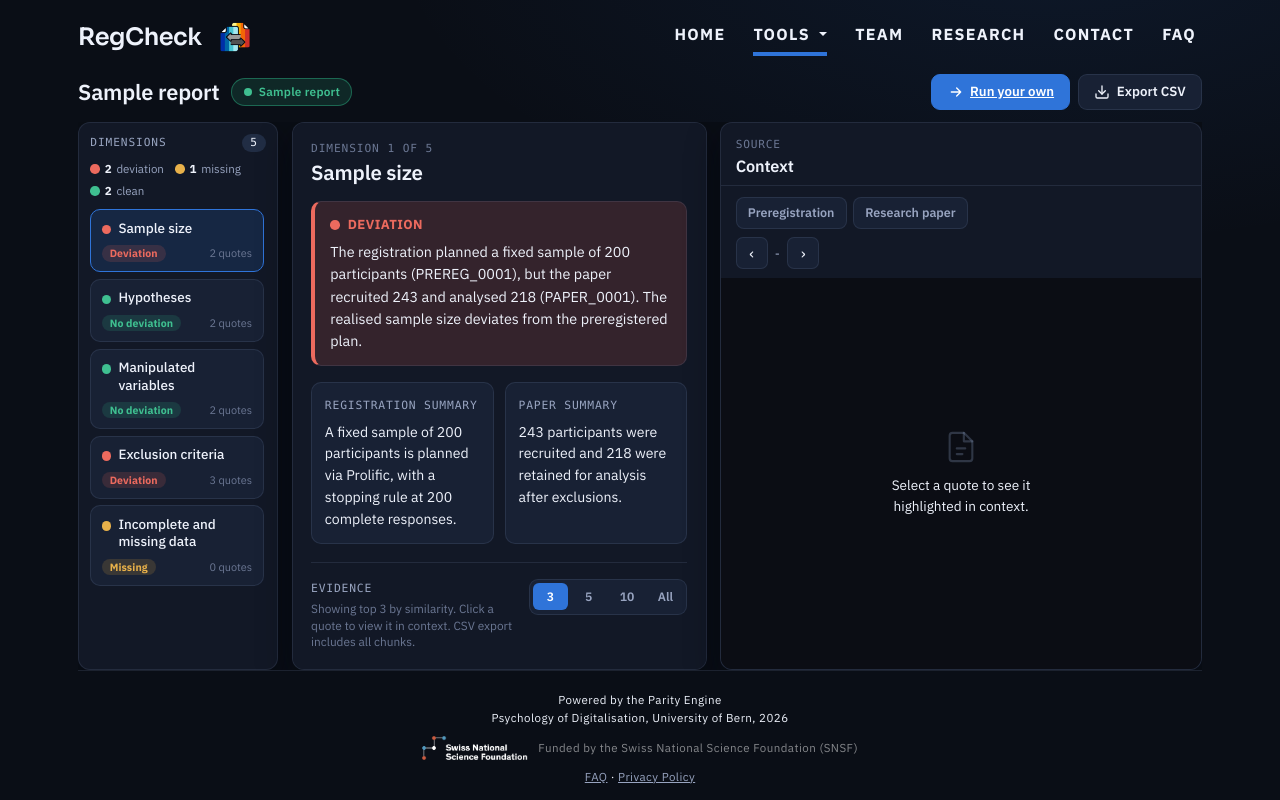
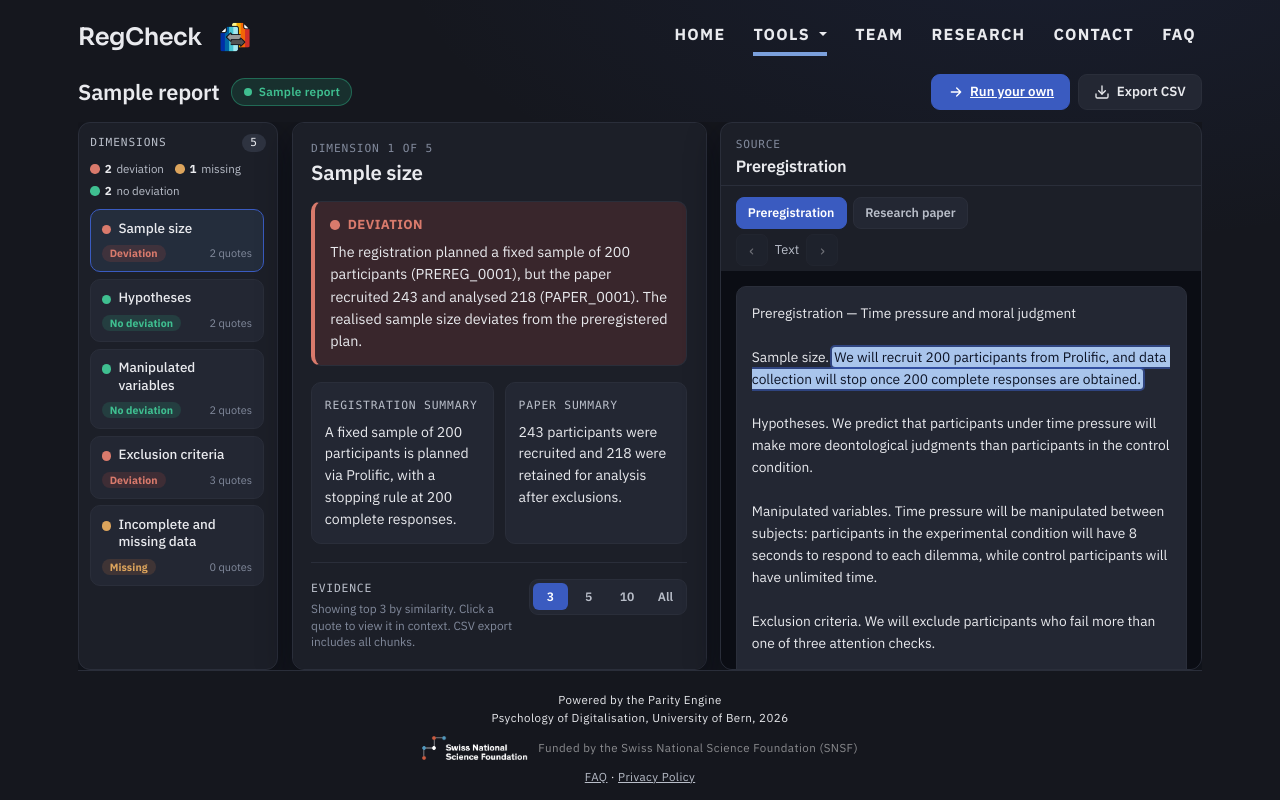
Before and after one commit to JamieCummins/regcheck, a FastAPI app: page /demo in a window 1280 px wide. Run offline with FastAPI, Linux system fonts and the light colour scheme; parts of the project's set-up code (start-up, migrations or seed data) failed here and were passed over; some libraries are stand-ins or nearby versions; some web fonts are replaced.

Commit message:
update colour palette

```diff
--- a/static/css/custom-styles.css
+++ b/static/css/custom-styles.css
@@ -9,43 +9,44 @@
     --rc-font-display: 'IBM Plex Sans', -apple-system, BlinkMacSystemFont, 'Segoe UI', Roboto, sans-serif;
     --rc-font-mono: 'Spline Sans Mono', ui-monospace, SFMono-Regular, Menlo, monospace;
     --rc-font-wordmark: 'Sora', 'IBM Plex Sans', sans-serif;
-    /* Surfaces — cool, navy-leaning dark */
-    --rc-bg: #0a0e16;
-    --rc-surface: #121826;
-    --rc-surface-2: #182134;
-    --rc-surface-3: #212d44;
-    --rc-panel: #121826;
+    /* Surfaces — RegCheck palette (logo study X1), dark */
+    --rc-bg: #15171E;
+    --rc-surface: #1C1F28;
+    --rc-surface-2: #232733;
+    --rc-surface-3: #2E3340;
+    --rc-panel: #1C1F28;
     /* Borders */
-    --rc-border: rgba(150, 173, 214, 0.13);
-    --rc-border-strong: rgba(150, 173, 214, 0.26);
+    --rc-border: #2A2E3A;
+    --rc-border-strong: #333845;
     /* Text */
-    --rc-text: #eef2fb;
-    --rc-muted: #98a4c0;
-    --rc-faint: #6b7793;
-    /* Brand accent — academic blue (from the RegCheck logo) */
-    --rc-accent: #2f74d9;
-    --rc-accent-strong: #4c8ce8;
-    --rc-accent-soft: rgba(47, 116, 217, 0.16);
-    --rc-accent-line: rgba(47, 116, 217, 0.45);
+    --rc-text: #E9EAEE;
+    --rc-muted: #B9BEC9;
+    --rc-faint: #828A9C;
+    /* Primary blue — dark fill (#3A5BC0) + light link/text (#7BA0DC) */
+    --rc-accent: #3A5BC0;
+    --rc-accent-hover: #4B6CCB;
+    --rc-accent-strong: #7BA0DC;
+    --rc-accent-soft: rgba(94, 146, 206, 0.12);
+    --rc-accent-line: rgba(123, 196, 220, 0.35);
     --rc-on-accent: #ffffff;
-    --rc-accent-blue: #2f74d9;
-    --rc-accent-blue-soft: #4c8ce8;
-    --rc-accent-teal: #2f74d9;
-    --rc-accent-teal-strong: #4c8ce8;
-    --rc-accent-red: #e2675c;
-    --rc-accent-red-soft: #ef8a80;
-    --rc-gradient-primary: linear-gradient(135deg, #2f74d9, #19a5c0);
-    --rc-gradient-secondary: linear-gradient(135deg, #e2675c, #e3a23e);
-    /* Semantic decision trio — logo-derived, distinct on dark */
-    --rc-flag: #ec6a5e;        /* deviation */
-    --rc-flag-bg: rgba(228, 96, 82, 0.16);
-    --rc-flag-border: rgba(228, 96, 82, 0.46);
-    --rc-ok: #3fbf90;          /* no deviation */
+    --rc-accent-blue: #A9C5EC;
+    --rc-accent-blue-soft: #7BA0DC;
+    --rc-accent-teal: #3A5BC0;
+    --rc-accent-teal-strong: #4B6CCB;
+    --rc-accent-red: #D97A6C;
+    --rc-accent-red-soft: #CF4E3E;
+    --rc-gradient-primary: linear-gradient(135deg, #3A5BC0, #4B6CCB);
+    --rc-gradient-secondary: linear-gradient(135deg, #CF4E3E, #DF7E44);
+    /* Semantic decision trio (verdicts) */
+    --rc-flag: #D97A6C;        /* deviation */
+    --rc-flag-bg: rgba(207, 78, 62, 0.16);
+    --rc-flag-border: rgba(207, 78, 62, 0.45);
+    --rc-ok: #3FBF90;          /* no deviation (green kept for clarity) */
     --rc-ok-bg: rgba(45, 178, 134, 0.16);
-    --rc-ok-border: rgba(45, 178, 134, 0.46);
-    --rc-warn: #e8b14a;        /* missing */
-    --rc-warn-bg: rgba(230, 170, 60, 0.16);
-    --rc-warn-border: rgba(230, 170, 60, 0.46);
+    --rc-ok-border: rgba(45, 178, 134, 0.45);
+    --rc-warn: #DCA45C;        /* missing / not stated */
+    --rc-warn-bg: rgba(223, 126, 68, 0.15);
+    --rc-warn-border: rgba(223, 126, 68, 0.45);
     /* Elevation */
     --rc-shadow-sm: 0 2px 8px rgba(2, 6, 16, 0.40);
     --rc-shadow-md: 0 14px 34px rgba(2, 6, 16, 0.46);
@@ -649,8 +650,8 @@ footer {
 .nav-link:hover,
 .nav-link:focus,
 .nav-masthead .active {
-    color: var(--rc-accent-teal) !important;
-    border-bottom-color: var(--rc-accent-teal) !important;
+    color: var(--rc-accent-strong) !important;
+    border-bottom-color: var(--rc-accent-strong) !important;
 }
 
 .navbar-dark .navbar-toggler {
@@ -678,7 +679,7 @@ footer {
 .dropdown-menu-dark .dropdown-item:hover,
 .dropdown-menu-dark .dropdown-item:focus {
     background: var(--rc-accent-soft);
-    color: var(--rc-accent-teal);
+    color: var(--rc-accent-strong);
 }
 
 .dropdown-item.active,
@@ -758,8 +759,8 @@ footer {
 
 .form-control:focus,
 .form-select:focus {
-    border-color: rgba(47, 116, 217, 0.6);
-    box-shadow: 0 0 0 0.18rem rgba(47, 116, 217, 0.22);
+    border-color: rgba(58, 91, 192, 0.6);
+    box-shadow: 0 0 0 0.18rem rgba(58, 91, 192, 0.22);
 }
 
 select.form-control,
@@ -806,5 +807,5 @@ body:not(.results-page) .table-responsive tbody + tbody {
 
 .footer-link:hover,
 .footer-link:focus {
-    color: var(--rc-accent-teal);
+    color: var(--rc-accent-strong);
 }
--- a/static/css/report.css
+++ b/static/css/report.css
@@ -13,7 +13,7 @@
 .report-page {
     min-height: 100dvh;
     background:
-        radial-gradient(1100px 520px at 82% -8%, rgba(47, 116, 217, 0.10), transparent 60%),
+        radial-gradient(1100px 520px at 82% -8%, rgba(58, 91, 192, 0.10), transparent 60%),
         var(--rc-bg) !important;
     color: var(--rc-text);
     text-align: left;
@@ -903,7 +909,13 @@
     background: var(--report-highlight);
     padding: 0.05rem 0.12rem;
     border-radius: 3px;
-    box-shadow: 0 0 0 2px rgba(47, 116, 217, 0.55);
+    box-shadow: 0 0 0 2px rgba(58, 91, 192, 0.55);
+}
+
+/* Registration source: blue highlight to match the REGISTRATION column. */
+.source-text.is-reg mark {
+    color: #0d1426;
+    background: #A9C5EC;
 }
 
 /* Toast --------------------------------------------------------------------- */
--- a/static/js/report.js
+++ b/static/js/report.js
@@ -158,11 +158,9 @@
         }
         if (!text || !els.logList || text === state.logSeen) return;
         state.logSeen = text;
-        const li = document.createElement("li");
         const time = new Date().toLocaleTimeString([], { hour: "2-digit", minute: "2-digit", second: "2-digit" });
-        li.innerHTML = `<time>${escapeHtml(time)}</time><span>${escapeHtml(text)}</span>`;
-        els.logList.appendChild(li);
-        els.logList.scrollTop = els.logList.scrollHeight;
+        // Single line: the latest status replaces the previous one.
+        els.logList.innerHTML = `<li><time>${escapeHtml(time)}</time><span>${escapeHtml(text)}</span></li>`;
         if (els.log) els.log.classList.remove("d-none");
     }
 
@@ -203,7 +201,7 @@
         const segments = [
             { tone: "flag", value: counts.flag, label: "deviation" },
             { tone: "warn", value: counts.warn, label: "missing" },
-            { tone: "ok", value: counts.ok, label: "clean" },
+            { tone: "ok", value: counts.ok, label: "no deviation" },
         ].filter((segment) => segment.value > 0);
         els.railSummary.innerHTML = segments.map((segment) => `
             <span class="rail-summary__item rail-summary__item--${segment.tone}">
@@ -241,6 +239,7 @@
                 render();
                 const detail = document.querySelector(".report-detail");
                 if (detail) detail.scrollTop = 0;
+                autoShowTopEvidence();
             });
             els.list.appendChild(button);
         });
@@ -384,7 +383,8 @@
         return chunk.locations.find((location) => location.kind === kind) || null;
     }
 
-    function openEvidence(quote) {
+    function openEvidence(quote, opts) {
+        opts = opts || {};
         const chunk = chunkForQuote(quote);
         state.activeEvidence = { quote, chunk };
         if (chunk && chunk.source_id) {
@@ -395,7 +395,30 @@
         renderDimensionDetail();
         renderSourceTabs();
         renderSourceViewer();
-        if (els.viewer) els.viewer.classList.add("is-open");
+        // Auto-flick (e.g. on dimension select) updates the docked pane but
+        // must not pop the mobile bottom-sheet open.
+        if (els.viewer && !opts.auto) els.viewer.classList.add("is-open");
+    }
+
+    // A source document is the "registration" if its chunks carry PREREG ids.
+    function isRegistrationSource(sourceId) {
+        if (!sourceId || !state.manifest || !state.manifest.chunks) return false;
+        return Object.values(state.manifest.chunks)
+            .some((c) => c.source_id === sourceId && /^PREREG/i.test(c.id || ""));
+    }
+
+    // On dimension select / load, pre-open the highest-similarity quote so the
+    // source pane flicks to the most relevant page automatically.
+    function autoShowTopEvidence() {
+        if (state.activeEvidence) return;
+        if (state.manifestUnavailable || !state.manifest) return;
+        const item = state.items[Math.min(state.activeIndex, state.items.length - 1)];
+        if (!item) return;
+        const quotes = parseQuotes(item.registration_content_quotes || "")
+            .concat(parseQuotes(item.paper_content_quotes || ""))
+            .filter((q) => chunkForQuote(q))
+            .sort((a, b) => (b.score || 0) - (a.score || 0));
+        if (quotes.length) openEvidence(quotes[0], { auto: true });
     }
 
     function renderUnavailableSourceState() {
@@ -458,15 +481,24 @@
 
     function renderPdfSource(source, chunk) {
         const pageCount = source.page_count || (source.pages || []).length || 1;
-        if (!state.currentPage || state.currentPage < 1) state.currentPage = 1;
-        if (state.currentPage > pageCount) state.currentPage = pageCount;
         const template = source.page_url_template || "";
-        const src = template.replace("{page_number}", String(state.currentPage));
-        const pageInfo = (source.pages || []).find((page) => page.page_number === state.currentPage) || {};
+        const isReg = isRegistrationSource(source.id);
+        const hlClass = "pdf-highlight" + (isReg ? " pdf-highlight--reg" : "");
         const highlightLocations = chunk && Array.isArray(chunk.locations)
-            ? chunk.locations.filter((location) => location.kind === "pdf" && location.page === state.currentPage)
+            ? chunk.locations.filter((location) => location.kind === "pdf")
             : [];
-        const highlights = highlightLocations.flatMap((location) => {
+        const targetPage = highlightLocations.length
+            ? highlightLocations[0].page
+            : Math.min(Math.max(state.currentPage || 1, 1), pageCount);
+
+        // Render every page stacked so the source can be scrolled continuously.
+        let html = "";
+        for (let page = 1; page <= pageCount; page += 1) {
+            const src = template.replace("{page_number}", String(page));
+            const pageInfo = (source.pages || []).find((p) => p.page_number === page) || {};
+            const highlights = highlightLocations
+                .filter((location) => location.page === page)
+                .flatMap((location) => {
                     const width = location.page_width || pageInfo.width || 1;
                     const height = location.page_height || pageInfo.height || 1;
                     return (location.rects || []).map((rect) => {
@@ -474,25 +506,28 @@
                         const top = (rect.y0 / height) * 100;
                         const rectWidth = ((rect.x1 - rect.x0) / width) * 100;
                         const rectHeight = ((rect.y1 - rect.y0) / height) * 100;
-                return `<span class="pdf-highlight" style="left:${left}%; top:${top}%; width:${rectWidth}%; height:${rectHeight}%;"></span>`;
+                        return `<span class="${hlClass} is-active" style="left:${left}%; top:${top}%; width:${rectWidth}%; height:${rectHeight}%;"></span>`;
                     });
                 }).join("");
-        els.pageLabel.textContent = `${state.currentPage} / ${pageCount}`;
-        els.prevPage.disabled = state.currentPage <= 1;
-        els.nextPage.disabled = state.currentPage >= pageCount;
-        els.sourceCanvas.innerHTML = `
-            <div class="pdf-stage">
-                <img src="${escapeHtml(src)}" alt="${escapeHtml(source.label || "PDF page")}">
-                ${highlights}
-            </div>
-        `;
-        const firstHighlight = els.sourceCanvas.querySelector(".pdf-highlight");
-        if (firstHighlight) {
-            firstHighlight.classList.add("is-active");
+            html += `<div class="pdf-stage" data-page="${page}"><img src="${escapeHtml(src)}" alt="Page ${page}" loading="lazy">${highlights}</div>`;
+        }
+        els.sourceCanvas.innerHTML = html;
+        state.currentPage = targetPage;
+        els.pageLabel.textContent = `${targetPage} / ${pageCount}`;
+        els.prevPage.disabled = false;
+        els.nextPage.disabled = false;
+        // Flick to the page that holds the highlight (or the current page).
+        const targetEl = els.sourceCanvas.querySelector(`.pdf-stage[data-page="${targetPage}"]`);
+        if (targetEl) {
             window.requestAnimationFrame(() => {
-                firstHighlight.scrollIntoView({ block: "center", behavior: "smooth" });
+                targetEl.scrollIntoView({ block: "start", behavior: "smooth" });
             });
         }
+    }
+
+    function scrollToPage(page) {
+        const stage = els.sourceCanvas && els.sourceCanvas.querySelector(`.pdf-stage[data-page="${page}"]`);
+        if (stage) stage.scrollIntoView({ block: "start", behavior: "smooth" });
     }
 
     async function renderTextSource(source, chunk) {
@@ -505,7 +540,8 @@
         els.pageLabel.textContent = source.kind === "json" ? "JSON" : "Text";
         els.prevPage.disabled = true;
         els.nextPage.disabled = true;
-        els.sourceCanvas.innerHTML = `<div class="source-text">${highlightText(text, start, end)}</div>`;
+        const regClass = isRegistrationSource(source.id) ? " is-reg" : "";
+        els.sourceCanvas.innerHTML = `<div class="source-text${regClass}">${highlightText(text, start, end)}</div>`;
         const mark = els.sourceCanvas.querySelector("mark");
         if (mark) {
             window.requestAnimationFrame(() => {
@@ -651,6 +687,7 @@
                 await loadManifest();
             }
             render();
+            autoShowTopEvidence();
             if (data.state === "SUCCESS" && els.log) {
                 els.log.classList.add("d-none");
             }
@@ -678,6 +715,7 @@
             setStatus("SUCCESS", "Sample report");
             if (els.statusText) els.statusText.textContent = "Sample report";
             render();
+            autoShowTopEvidence();
         } catch (_error) {
             setStatus("FAILURE", "Could not load the sample report");
         }
@@ -685,14 +723,29 @@
 
     if (els.prevPage) {
         els.prevPage.addEventListener("click", () => {
-            state.currentPage = Math.max(1, state.currentPage - 1);
-            renderSourceViewer();
+            state.currentPage = Math.max(1, (state.currentPage || 1) - 1);
+            scrollToPage(state.currentPage);
         });
     }
     if (els.nextPage) {
         els.nextPage.addEventListener("click", () => {
-            state.currentPage += 1;
-            renderSourceViewer();
+            const stages = els.sourceCanvas.querySelectorAll(".pdf-stage[data-page]");
+            const max = stages.length || ((state.currentPage || 1) + 1);
+            state.currentPage = Math.min(max, (state.currentPage || 1) + 1);
+            scrollToPage(state.currentPage);
+        });
+    }
+    if (els.sourceCanvas) {
+        els.sourceCanvas.addEventListener("scroll", () => {
+            const stages = els.sourceCanvas.querySelectorAll(".pdf-stage[data-page]");
+            if (!stages.length) return;
+            const canvasTop = els.sourceCanvas.getBoundingClientRect().top;
+            let current = 1;
+            stages.forEach((st) => {
+                if (st.getBoundingClientRect().top - canvasTop <= 80) current = Number(st.dataset.page);
+            });
+            state.currentPage = current;
+            els.pageLabel.textContent = `${current} / ${stages.length}`;
         });
     }
     if (els.closeViewer) {
--- a/templates/contact.html
+++ b/templates/contact.html
@@ -1,7 +1,7 @@
 <!doctype html>
 <html lang="en" data-bs-theme="dark">
 <head>
-    {% set static_version = '20260610-dim6' %}
+    {% set static_version = '20260611-palette' %}
     <meta charset="utf-8">
     <meta name="viewport" content="width=device-width, initial-scale=1">
     {% include '_partials/head_assets.html' %}
--- a/templates/demo.html
+++ b/templates/demo.html
@@ -1,7 +1,7 @@
 <!DOCTYPE html>
 <html lang="en" data-bs-theme="dark">
 <head>
-    {% set static_version = '20260610-dim6' %}
+    {% set static_version = '20260611-palette' %}
     {% include '_partials/head_assets.html' %}
     <meta http-equiv="Content-Type" content="text/html; charset=UTF-8" />
     <meta name="description" content="RegCheck is an AI tool to compare preregistrations with papers instantly."/>
--- a/templates/faq.html
+++ b/templates/faq.html
@@ -1,7 +1,7 @@
 <!doctype html>
 <html lang="en" data-bs-theme="dark">
 <head>
-    {% set static_version = '20260610-dim6' %}
+    {% set static_version = '20260611-palette' %}
     <meta charset="utf-8">
     <meta name="viewport" content="width=device-width, initial-scale=1">
     {% include '_partials/head_assets.html' %}
@@ -53,7 +53,7 @@
         color: var(--rc-accent-strong);
       }
       .faq-accordion .accordion-button:focus {
-        box-shadow: 0 0 0 0.18rem rgba(47, 116, 217, 0.25);
+        box-shadow: 0 0 0 0.18rem rgba(58, 91, 192, 0.25);
       }
       .faq-accordion .accordion-button:hover {
         background: var(--rc-surface-2);
--- a/templates/general_preregistration.html
+++ b/templates/general_preregistration.html
@@ -1,7 +1,7 @@
 <!doctype html>
 <html lang="en" class="h-100" data-bs-theme="dark">
 <head>
-    {% set static_version = '20260610-dim6' %}
+    {% set static_version = '20260611-palette' %}
     <meta charset="utf-8">
     <meta name="viewport" content="width=device-width, initial-scale=1">
     {% include '_partials/head_assets.html' %}
--- a/templates/index.html
+++ b/templates/index.html
@@ -1,7 +1,7 @@
 <!doctype html>
 <html lang="en" data-bs-theme="dark">
   <head>
-    {% set static_version = '20260610-dim6' %}
+    {% set static_version = '20260611-palette' %}
     <meta charset="utf-8">
     <meta name="viewport" content="width=device-width, initial-scale=1.0">
     {% include '_partials/head_assets.html' %}
@@ -18,7 +18,7 @@
     <style>
       .home-page {
         background:
-          radial-gradient(820px 460px at 50% -10%, rgba(47, 116, 217, 0.16), transparent 60%),
+          radial-gradient(820px 460px at 50% -10%, rgba(58, 91, 192, 0.16), transparent 60%),
           var(--rc-bg) !important;
       }
       .home-main {
--- a/templates/jobs.html
+++ b/templates/jobs.html
@@ -1,7 +1,7 @@
 <!doctype html>
 <html lang="en" data-bs-theme="dark">
 <head>
-    {% set static_version = '20260610-dim6' %}
+    {% set static_version = '20260611-palette' %}
     <meta charset="utf-8">
     <meta name="viewport" content="width=device-width, initial-scale=1">
     {% include '_partials/head_assets.html' %}
--- a/templates/privacy.html
+++ b/templates/privacy.html
@@ -1,7 +1,7 @@
 <!doctype html>
 <html lang="en" data-bs-theme="dark">
 <head>
-    {% set static_version = '20260610-dim6' %}
+    {% set static_version = '20260611-palette' %}
     <meta charset="utf-8">
     <meta name="viewport" content="width=device-width, initial-scale=1">
     {% include '_partials/head_assets.html' %}
--- a/templates/result.html
+++ b/templates/result.html
@@ -1,7 +1,7 @@
 <!DOCTYPE html>
 <html lang="en" data-bs-theme="dark">
 <head>
-    {% set static_version = '20260610-dim6' %}
+    {% set static_version = '20260611-palette' %}
     {% include '_partials/head_assets.html' %}
     <meta http-equiv="Content-Type" content="text/html; charset=UTF-8" />
     <meta name="description" content="RegCheck is an AI tool to compare preregistrations with papers instantly."/>
--- a/templates/team.html
+++ b/templates/team.html
@@ -1,7 +1,7 @@
 <!doctype html>
 <html lang="en" data-bs-theme="dark">
 <head>
-    {% set static_version = '20260610-dim6' %}
+    {% set static_version = '20260611-palette' %}
     {% include '_partials/head_assets.html' %}
     <meta http-equiv="Content-Type" content="text/html; charset=UTF-8" />
     <meta name="description" content="The team behind RegCheck."/>
```
Also changed, not shown: other parts of static/css/report.css (+15 -9 lines), static/css/wizard.css (+4 -4 lines), templates/survey.html (+28 -28 lines). Lines whose indentation alone changed are shown as unchanged.
